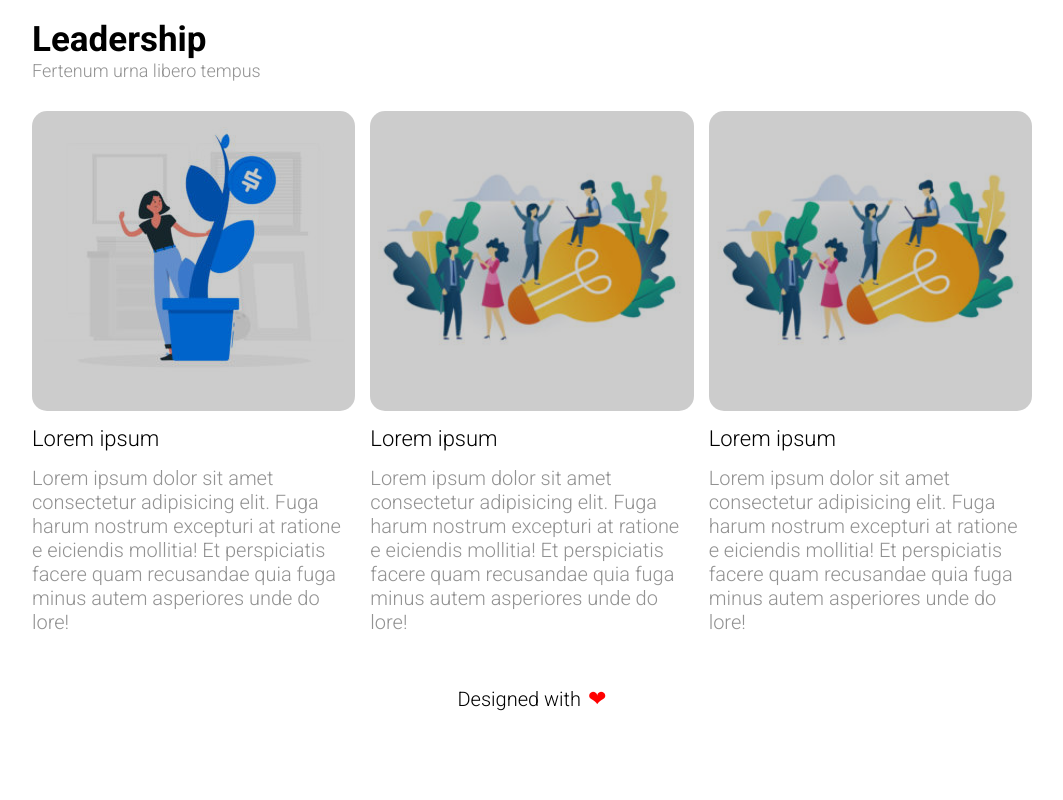
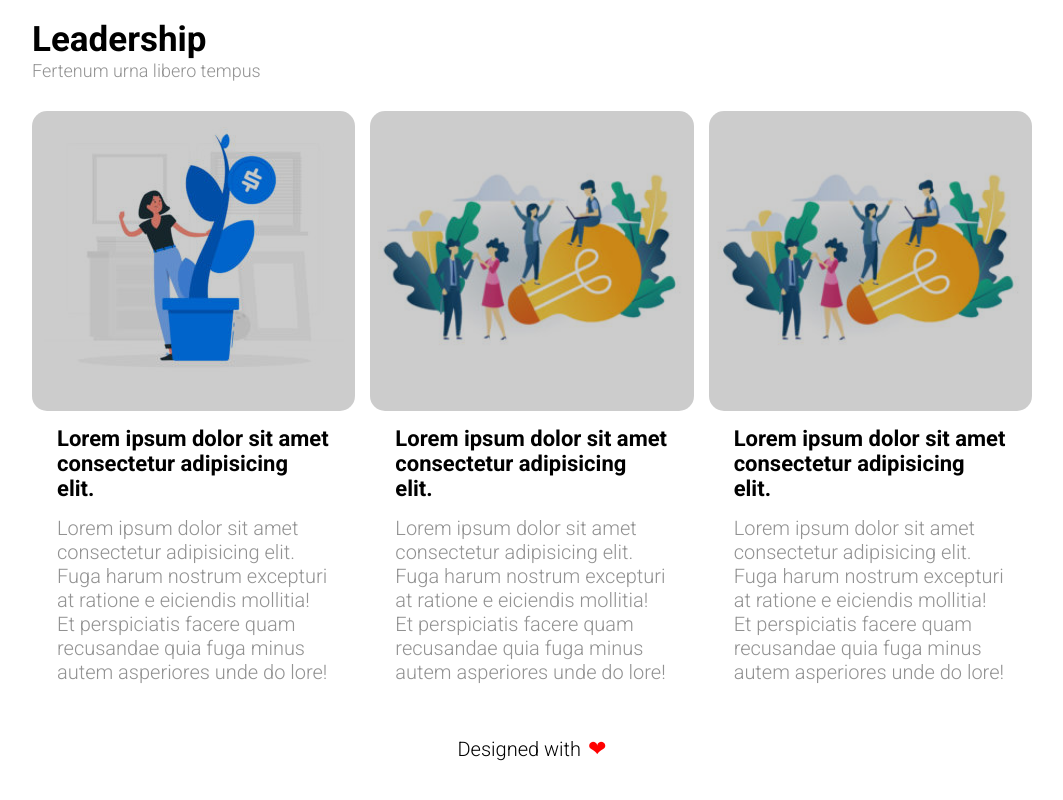
Before and after one commit to rekk88/htmlcss-wp, a plain HTML site: page bonus/index.html in a window 1280 px wide. Shown: the part 1091-1891 px from the top of the page, without its empty margins (108-1171 px from the left). Before the commit the page ends 1845 px from the top, so only its background shows below. Drawn offline with Linux system fonts and the light colour scheme; files whose address does not match are found by name.

Commit message:
edit : modificato titolo blocchi

```diff
--- a/bonus/css/style.css
+++ b/bonus/css/style.css
@@ -120,6 +120,9 @@ nav a{
     color: #929292;
     font-size: 20px;
 }
+.titolo , .titolo + p{
+    padding:0px 25px;
+}
 /*main bottom content : colonna centrale*/
 .colonne.centrali{
     /* width: 57%; */
--- a/bonus/index.html
+++ b/bonus/index.html
@@ -64,13 +64,14 @@
 
 
                 <div class="float-container clearfix ">
+
                     <!-- blocco 1 -->
                     <div class="float colonne">
                         <div id="img-sx" class="radius immagini">
                             <div class="layover radius"> <!--layover-->
                             </div>
                         </div>
-                        <div class="titolo">Lorem ipsum</div>
+                        <div class="titolo"><strong>Lorem ipsum dolor sit amet consectetur adipisicing elit.</strong></div>
                         <p>
                             Lorem ipsum dolor sit amet consectetur adipisicing elit. Fuga harum nostrum excepturi at ratione e
                             eiciendis mollitia! Et perspiciatis facere quam recusandae quia fuga minus autem asperiores unde do
@@ -85,7 +86,7 @@
                         <div id="img-dx" class="radius immagini">
                             <div class="layover radius"></div>
                         </div>
-                        <div class="titolo">Lorem ipsum</div>
+                        <div class="titolo"><strong>Lorem ipsum dolor sit amet consectetur adipisicing elit.</strong></div>
                         <p>
                             Lorem ipsum dolor sit amet consectetur adipisicing elit. Fuga harum nostrum excepturi at ratione e
                             eiciendis mollitia! Et perspiciatis facere quam recusandae quia fuga minus autem asperiores unde do
@@ -99,7 +100,7 @@
                         <div id="img-dx" class="radius immagini">
                             <div class="layover radius"></div>
                         </div>
-                        <div class="titolo">Lorem ipsum</div>
+                        <div class="titolo"><strong>Lorem ipsum dolor sit amet consectetur adipisicing elit.</strong></div>
                         <p>
                             Lorem ipsum dolor sit amet consectetur adipisicing elit. Fuga harum nostrum excepturi at ratione e
                             eiciendis mollitia! Et perspiciatis facere quam recusandae quia fuga minus autem asperiores unde do
```
